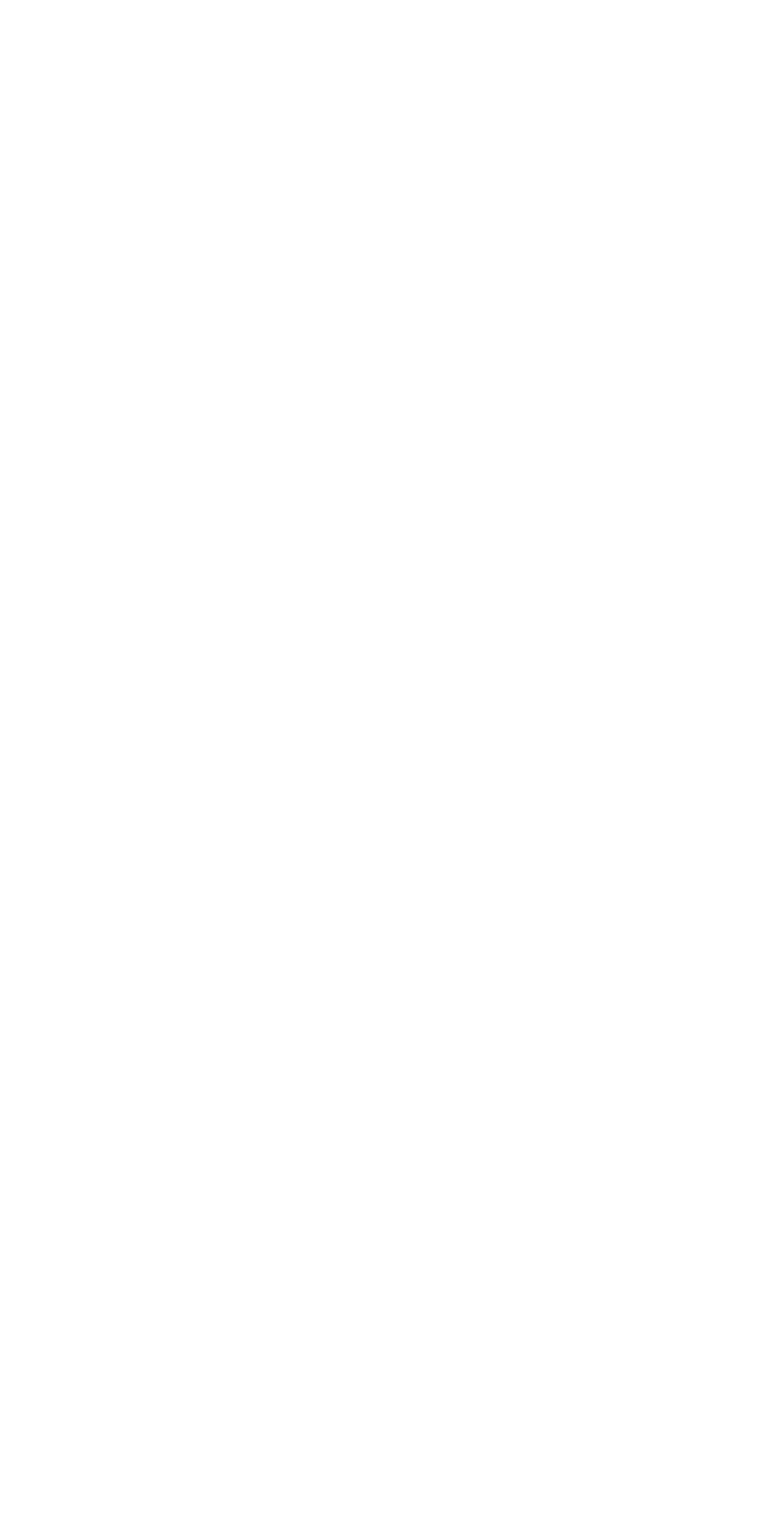
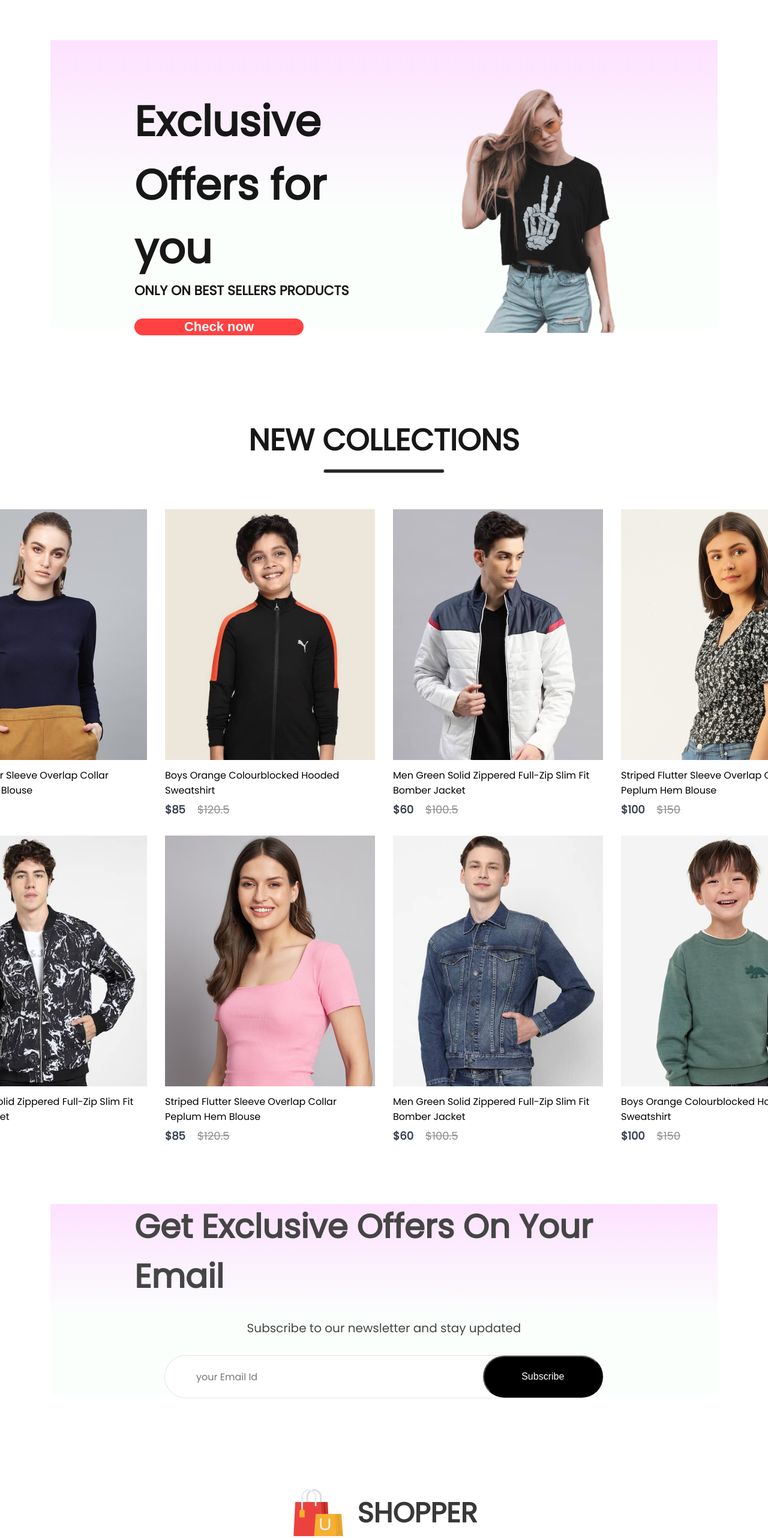
Before and after one commit to JanithKE/E-Commerce-App, a React (Create React App) app: page / in a window 1280 px wide. Shown: the part 1660-4224 px from the top of the page at 60% size. Before the commit the page ends 1617 px from the top, so only its background shows below. Built offline with nearby package versions, Linux system fonts and the light colour scheme.

Commit message:
Home page frontend completed

```diff
--- a/src/App.js
+++ b/src/App.js
@@ -7,6 +7,7 @@
 import Product from './Pages/Product';
 import Cart from './Pages/Cart';
 import LoginSignup from './Pages/LoginSignup';
+import Footer from './Components/Footer/Footer';
 
 function App() {
   return (
@@ -32,6 +33,8 @@
 
         </Routes>
 
+        <Footer/>
+
       </BrowserRouter>
 
 
--- /dev/null
+++ b/src/Components/Footer/Footer.css
@@ -0,0 +1,63 @@
+
+.footer{
+    display: flex;
+    flex-direction: column;
+    justify-content: center;
+    align-items: center;
+    gap: 50px;
+}
+
+.footer-logo{
+    display: flex;
+    align-items: center;
+    gap: 20px;
+}
+
+.footer-logo p{
+    color: #383838;
+    font-size: 46px;
+    font-weight: 700;
+}
+
+.footer-links{
+    display: flex;
+    list-style: none;
+    gap: 50px;
+    color: #252525;
+    font-size: 20px;
+}
+
+.footer-links li{
+    cursor: pointer;
+}
+
+.footer-social-icon{
+    display: flex;
+    gap: 20px;
+}
+
+.footer-icons-container{
+    padding: 10px;
+    padding-bottom: 6px;
+    background: #fbfbfb;
+    border: 1px solid #ebebeb;
+}
+
+.footer-copyright{
+    display: flex;
+    flex-direction: column;
+    align-items: center;
+    gap: 30px;
+    width: 100%;
+    margin-bottom: 30px;
+    color: #1a1a1a;
+    font-size: 20px;
+}
+
+.footer-copyright hr{
+    width: 80%;
+    border: none;
+    border-radius: 10px;
+    height: 3px;
+    background: #c7c7c7;
+}
--- /dev/null
+++ b/src/Components/Footer/Footer.jsx
@@ -0,0 +1,50 @@
+import React from 'react'
+import './Footer.css'
+import footer_logo  from '../Assets/logo_big.png'
+import instagram_icon from '../Assets/instagram_icon.png'
+import pinterest_icon from '../Assets/pintester_icon.png'
+import whatsapp_icon from '../Assets/whatsapp_icon.png'
+
+const Footer = () => {
+  return (
+    <div className='footer'>
+
+      <div className="footer-logo">
+        <img src={footer_logo} alt="" />
+        <p>SHOPPER</p>
+      </div>
+
+      <ul className="footer-links">
+        <li>Company</li>
+        <li>Products</li>
+        <li>Offices</li>
+        <li>About</li>
+        <li>Contact</li>
+      </ul>
+
+      <div className="footer-social-icon">
+
+        <div className="footer-icons-container">
+            <img src={instagram_icon} alt="" />
+        </div>
+
+        <div className="footer-icons-container">
+            <img src={pinterest_icon} alt="" />
+        </div>
+
+        <div className="footer-icons-container">
+            <img src={whatsapp_icon} alt="" />
+        </div>
+      </div>
+
+      <div className="footer-copyright">
+        <hr />
+        <p>Copyright @ 2023 - All Right Reserved</p>
+      </div>
+
+
+    </div>
+  )
+}
+
+export default Footer
--- /dev/null
+++ b/src/Components/NewCollections/NewCollections.css
@@ -0,0 +1,28 @@
+
+.new-collections{
+    display: flex;
+    flex-direction: column;
+    align-items: center;
+    gap: 10px;
+    margin-bottom: 100px;
+}
+
+.new-collections h1{
+    color: #171717;
+    font-size: 50px;
+    font-weight: 600;
+}
+
+.new-collections hr{
+    width: 200px;
+    height: 5px;
+    border-radius: 10px;
+    background: #252525;
+}
+
+.collections{
+    margin-top: 50px;
+    display: grid;
+    grid-template-columns: 1fr 1fr 1fr 1fr;
+    gap: 30px;
+}
--- /dev/null
+++ b/src/Components/NewCollections/NewCollections.jsx
@@ -0,0 +1,22 @@
+import React from 'react'
+import './NewCollections.css'
+import new_collections from '../Assets/new_collections'
+import Item from '../Items/Item'
+
+const NewCollections = () => {
+  return (
+    <div className='new-collections'>
+
+      <h1>NEW COLLECTIONS</h1>
+      <hr />
+
+      <div className="collections">
+        {new_collections.map((item,i)=>{
+            return <Item key={i} id={item.id} name={item.name} image={item.image} new_price={item.new_price} old_price={item.old_price}/>
+        })}
+      </div>
+    </div>
+  )
+}
+
+export default NewCollections
--- /dev/null
+++ b/src/Components/NewsLetter/NewsLetter.css
@@ -0,0 +1,56 @@
+
+.news-letter{
+    width: 65%;
+    height: 40vh;
+    display: flex;
+    flex-direction: column;
+    justify-content: center;
+    align-items: center;
+    margin: auto;
+    padding: 0px 140px;
+    margin-bottom: 150px;
+    background: linear-gradient(180deg, #fde1ff, #e1ffea22 60%);
+    gap: 30px;
+}
+
+.news-letter h1{
+    color: #454545;
+    font-size: 55px;
+    font-weight: 600;
+}
+
+.news-letter p{
+    color: #454545;
+    font-size: 20px;
+}
+
+.news-letter div{
+    display: flex;
+    align-items: center;
+    justify-content: space-between;
+    background: white;
+    width: 730px;
+    height: 70px;
+    border-radius: 80px;
+    border: 1px solid #e3e3e3;
+}
+
+.news-letter input{
+    width: 500px;
+    margin-left: 50px;
+    border: none;
+    outline: none;
+    color: #616161;
+    font-family: poppins;
+    font-size: 16px;
+}
+
+.news-letter button{
+    width: 210px;
+    height: 70px;
+    border-radius: 80px;
+    background: black;
+    color: white;
+    font-size: 16px;
+    cursor: pointer;
+}
--- /dev/null
+++ b/src/Components/NewsLetter/NewsLetter.jsx
@@ -0,0 +1,21 @@
+import React from 'react'
+import './NewsLetter.css'
+
+const NewsLetter = () => {
+  return (
+    <div className='news-letter'>
+
+      <h1>Get Exclusive Offers On Your Email</h1>
+      <p>Subscribe to our newsletter and stay updated</p>
+
+      <div>
+
+        <input type="email" placeholder='your Email Id' />
+        <button>Subscribe</button>
+
+      </div>
+    </div>
+  )
+}
+
+export default NewsLetter
--- a/src/Components/Offers/Offers.css
+++ b/src/Components/Offers/Offers.css
@@ -0,0 +1,56 @@
+
+.offers{
+    width: 65%;
+    height: 60vh;
+    display: flex;
+    margin: auto;
+    padding:  0px 140px;
+    margin-bottom: 150px;
+    margin-top: 110px;
+    background: linear-gradient(180deg, #fde1ff, #e1ffea22 60%);
+}
+
+.offers-left{
+    flex: 1;
+    display: flex;
+    flex-direction: column;
+    justify-content: center;
+    padding-top: 95px;
+}
+
+.offers-left h1{
+    color: #171717;
+    font-size: 70px;
+    font-weight: 600;
+}
+
+.offers-left p{
+    color: #171717;
+    font-size: 22px;
+    font-weight: 600;
+}
+
+.offers-left button{
+    width: 282px;
+    height: 70px;
+    border-radius: 35px;
+    background: #ff4141;
+    border: none;
+    color: white;
+    font-size: 22px;
+    font-weight: 600;
+    margin-top: 30px;
+    cursor: pointer;
+}
+
+.offers-right{
+    flex: 1;
+    display: flex;
+    align-items: center;
+    justify-content: flex-end;
+    padding-top: 70px;
+}
+
+.offers-right img{
+    width: 70%;
+}
--- a/src/Components/Offers/Offers.jsx
+++ b/src/Components/Offers/Offers.jsx
@@ -1,9 +1,22 @@
 import React from 'react'
 import './Offers.css'
+import exclusive_image from '../Assets/exclusive_image.png'
 
 const Offers = () => {
   return (
     <div className='offers'>
+
+      <div className="offers-left">
+        <h1>Exclusive</h1>
+        <h1>Offers for you</h1>
+        <p>ONLY ON BEST SELLERS PRODUCTS</p>
+        <button>Check now</button>
+      </div>
+
+      <div className="offers-right">
+
+        <img src={exclusive_image} alt="" />
+      </div>
 
     </div>
   )
--- a/src/Pages/Shop.jsx
+++ b/src/Pages/Shop.jsx
@@ -2,6 +2,9 @@
 import Hero from '../Components/Hero/Hero'
 import Popular from '../Components/Popular/Popular'
 import Offers from '../Components/Offers/Offers'
+import NewCollections from '../Components/NewCollections/NewCollections'
+import NewsLetter from '../Components/NewsLetter/NewsLetter'
+
 
 const Shop = () => {
   return (
@@ -10,6 +13,9 @@
       <Hero/>
       <Popular/>
       <Offers/>
+      <NewCollections/>
+      <NewsLetter/>
+
 
     </div>
   )
```
